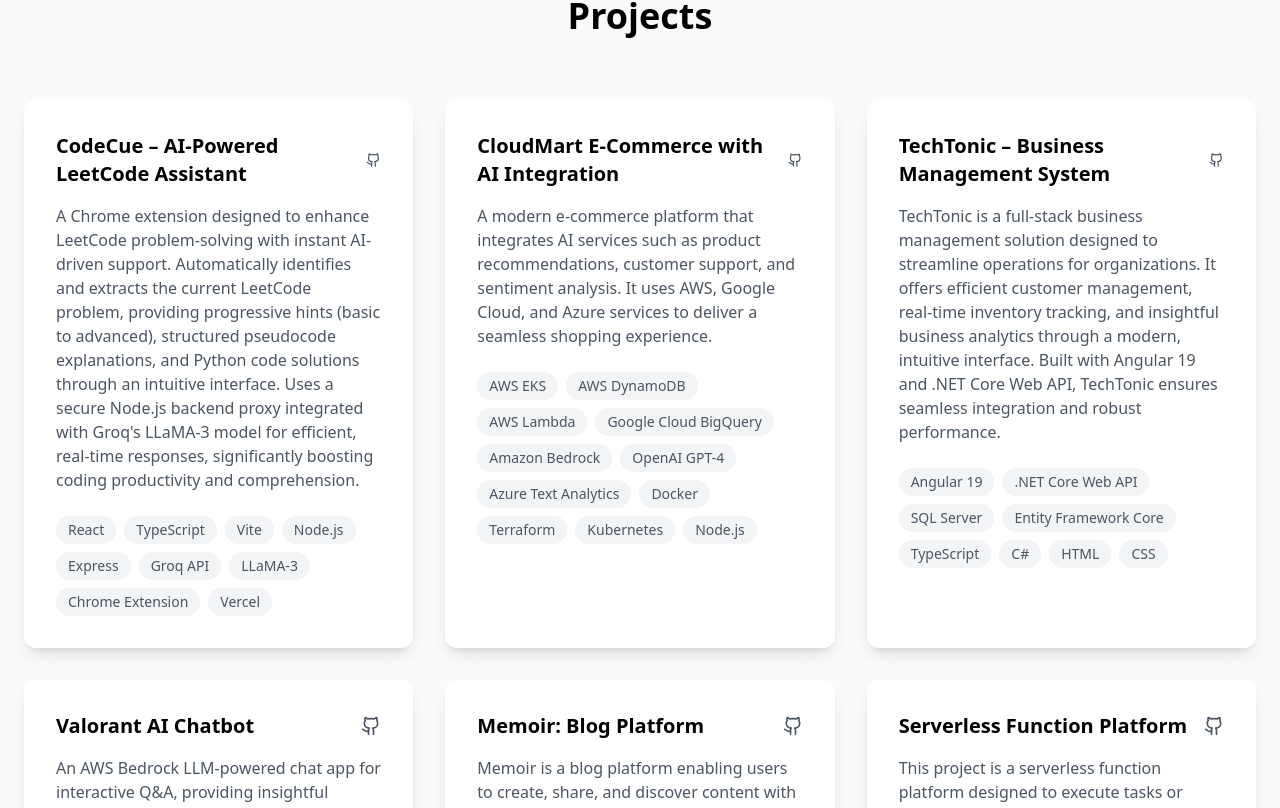
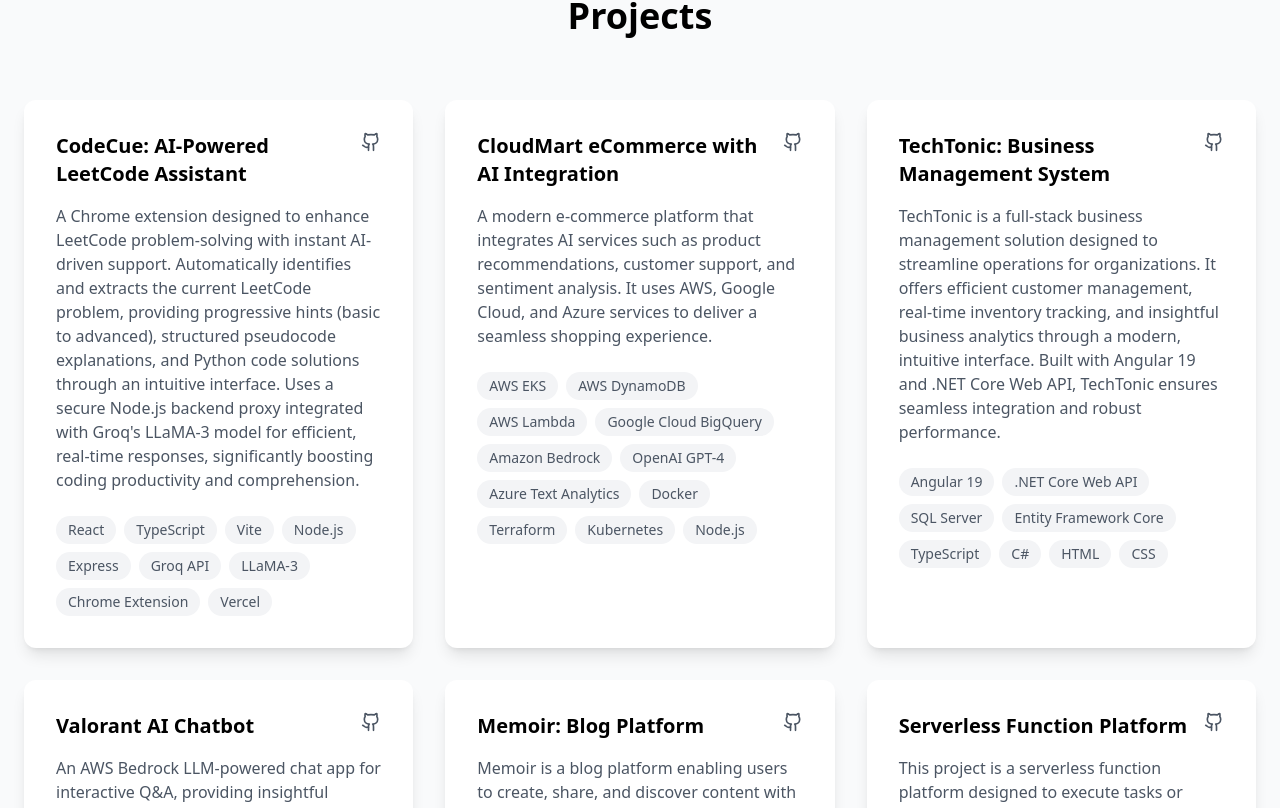
Before and after one commit to veeoid/Portfolio, a React (Vite) app: page / in a window 1280 px wide. Shown: the part 1032-1840 px from the top of the page. Built offline with nearby package versions, Linux system fonts and the light colour scheme.

Commit message:
Refactored project titles in App.tsx for consistency and clarity

```diff
--- a/src/App.tsx
+++ b/src/App.tsx
@@ -65,7 +65,7 @@
 
   const projects = [
     {
-      title: "CodeCue – AI-Powered LeetCode Assistant",
+      title: "CodeCue: AI-Powered LeetCode Assistant",
       description:
         "A Chrome extension designed to enhance LeetCode problem-solving with instant AI-driven support. Automatically identifies and extracts the current LeetCode problem, providing progressive hints (basic to advanced), structured pseudocode explanations, and Python code solutions through an intuitive interface. Uses a secure Node.js backend proxy integrated with Groq's LLaMA-3 model for efficient, real-time responses, significantly boosting coding productivity and comprehension.",
       github: "https://github.com/veeoid/Code-Cue",
@@ -83,7 +83,7 @@
     },
 
     {
-      title: "CloudMart E-Commerce with AI Integration",
+      title: "CloudMart eCommerce with AI Integration",
       description:
         "A modern e-commerce platform that integrates AI services such as product recommendations, customer support, and sentiment analysis. It uses AWS, Google Cloud, and Azure services to deliver a seamless shopping experience.",
       github: "https://github.com/veeoid/cloudmart",
@@ -102,7 +102,7 @@
       ],
     },
     {
-      "title": "TechTonic –  Business Management System",
+      "title": "TechTonic:  Business Management System",
       "description": "TechTonic is a full-stack business management solution designed to streamline operations for organizations. It offers efficient customer management, real-time inventory tracking, and insightful business analytics through a modern, intuitive interface. Built with Angular 19 and .NET Core Web API, TechTonic ensures seamless integration and robust performance.",
       "github": "https://github.com/veeoid/TechTonic",
       "tech": [
@@ -471,15 +471,14 @@
           <div className="grid grid-cols-1 md:grid-cols-2 lg:grid-cols-3 gap-8 max-w-7xl mx-auto">
             {projects.map((project, index) => (
               <a
-                key={index}
               href={project.github}
               target="_blank"
               rel="noopener noreferrer"
               className="group bg-white rounded-xl overflow-hidden shadow-lg hover:shadow-xl transition-shadow duration-300"
             >
               <div className="p-8">
-                  <div className="flex items-center justify-between mb-4">
-                    <h3 className="text-xl font-semibold group-hover:text-blue-600 transition-colors">
+              <div className="flex items-start justify-between mb-4">
+  <h3 className="flex-1 pr-2 text-xl font-semibold group-hover:text-blue-600 transition-colors">
     {project.title}
   </h3>
   <Github
@@ -487,11 +486,13 @@
     size={20}
   />
 </div>
+
+
                 <p className="text-gray-600 mb-6">{project.description}</p>
                 <div className="flex flex-wrap gap-2">
-                    {project.tech.map((tech, techIndex) => (
+                  {project.tech.map((tech, i) => (
                     <span
-                        key={techIndex}
+                      key={i}
                       className="px-3 py-1 bg-gray-100 text-gray-600 text-sm rounded-full"
                     >
                       {tech}
@@ -500,6 +501,7 @@
                 </div>
               </div>
             </a>
+
             ))}
           </div>
         </div>
```
Lines whose indentation alone changed are shown as unchanged.
